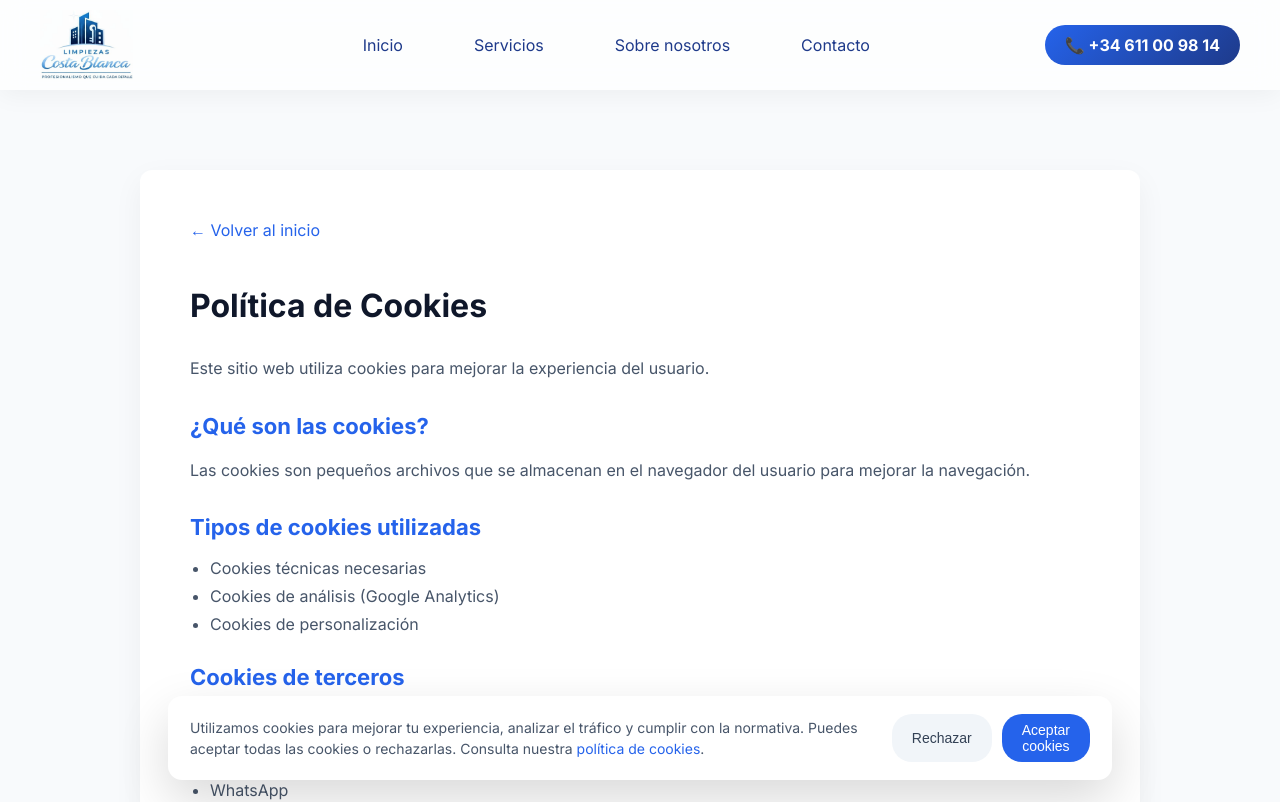
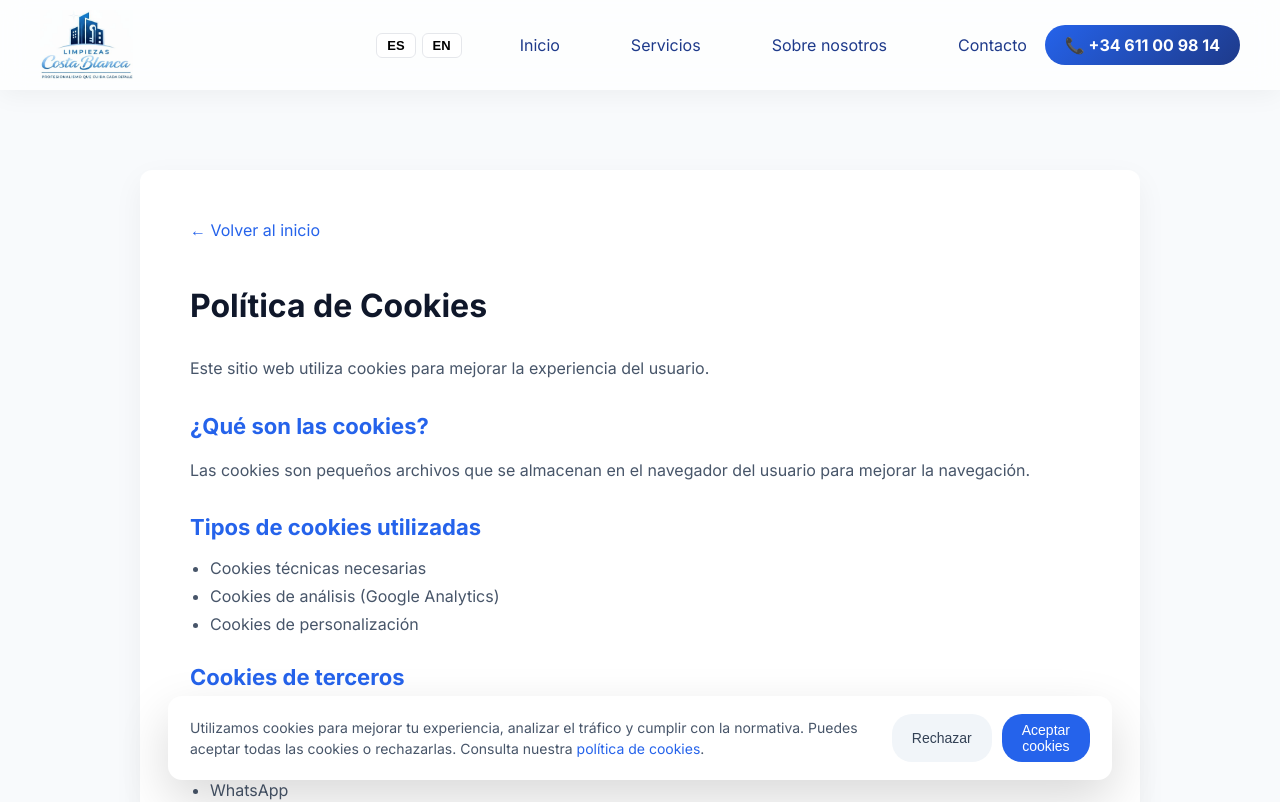
Before and after one commit to mduarte1996/limpiezas-dashboard, a React (Create React App) app: page /cookies in a window 1280 px wide. Shown: the top 802 px of the page. Built offline with nearby package versions, Linux system fonts and the light colour scheme.

Commit message:
selector de idioma

```diff
--- a/package.json
+++ b/package.json
@@ -13,12 +13,14 @@
     "chart.js": "^4.5.1",
     "date-fns": "^4.1.0",
     "emailjs-com": "^3.2.0",
+    "i18next": "^26.0.5",
     "jspdf": "^4.2.1",
     "react": "^19.2.4",
     "react-big-calendar": "^1.19.4",
     "react-calendar": "^6.0.0",
     "react-chartjs-2": "^5.3.1",
     "react-dom": "^19.2.4",
+    "react-i18next": "^17.0.3",
     "react-icons": "^5.6.0",
     "react-router-dom": "^7.14.0",
     "react-scripts": "5.0.1",
--- a/src/components/Navbar.css
+++ b/src/components/Navbar.css
@@ -149,3 +149,32 @@
 }
 
 }
+.lang-switch {
+  display: flex;
+  gap: 6px;
+  margin-left: auto;
+}
+
+.lang-switch button {
+  background: white;
+  border: 1px solid #e5e7eb;
+  padding: 4px 10px;
+  border-radius: 6px;
+  cursor: pointer;
+  font-weight: 600;
+  font-size: 13px;
+}
+
+.lang-switch button:hover {
+  background: #2563eb;
+  color: white;
+}
+@media (max-width:768px){
+
+.lang-switch {
+  position: absolute;
+  right: 65px;
+  top: 22px;
+}
+
+}
--- a/src/components/Navbar.js
+++ b/src/components/Navbar.js
@@ -1,9 +1,11 @@
 import React, { useState, useEffect } from "react";
 import "./Navbar.css";
+import { useTranslation } from "react-i18next";
 
 function Navbar() {
 
     const [menuOpen, setMenuOpen] = useState(false);
+    const { t, i18n } = useTranslation();
 
     // cerrar al hacer scroll
     useEffect(() => {
@@ -21,6 +23,11 @@ function Navbar() {
                 <img src="/logo-nuevo-lcb.png" alt="Limpiezas Costa Blanca" />
             </div>
 
+            <div className="lang-switch">
+                <button onClick={() => i18n.changeLanguage("es")}>ES</button>
+                <button onClick={() => i18n.changeLanguage("en")}>EN</button>
+            </div>
+
             {/* HAMBURGUESA */}
             <div
                 className={`hamburger ${menuOpen ? "active" : ""}`}
@@ -33,10 +40,29 @@ function Navbar() {
 
             {/* LINKS */}
             <ul className={`nav-links ${menuOpen ? "active" : ""}`}>
-                <li><a href="#inicio" onClick={() => setMenuOpen(false)}>Inicio</a></li>
-                <li><a href="#servicios" onClick={() => setMenuOpen(false)}>Servicios</a></li>
-                <li><a href="#sobre" onClick={() => setMenuOpen(false)}>Sobre nosotros</a></li>
-                <li><a href="#contacto" onClick={() => setMenuOpen(false)}>Contacto</a></li>
+                <li>
+                    <a href="#inicio" onClick={() => setMenuOpen(false)}>
+                        {t("inicio")}
+                    </a>
+                </li>
+
+                <li>
+                    <a href="#servicios" onClick={() => setMenuOpen(false)}>
+                        {t("servicios")}
+                    </a>
+                </li>
+
+                <li>
+                    <a href="#sobre" onClick={() => setMenuOpen(false)}>
+                        {t("sobre")}
+                    </a>
+                </li>
+
+                <li>
+                    <a href="#contacto" onClick={() => setMenuOpen(false)}>
+                        {t("contacto")}
+                    </a>
+                </li>
             </ul>
 
             {/* BOTÓN TEL */}
--- /dev/null
+++ b/src/i18n.js
@@ -0,0 +1,36 @@
+import i18n from "i18next";
+import { initReactI18next } from "react-i18next";
+
+const resources = {
+  es: {
+    translation: {
+      inicio: "Inicio",
+      servicios: "Servicios",
+      sobre: "Sobre nosotros",
+      contacto: "Contacto",
+      solicitar: "Solicitar presupuesto"
+    }
+  },
+  en: {
+    translation: {
+      inicio: "Home",
+      servicios: "Services",
+      sobre: "About us",
+      contacto: "Contact",
+      solicitar: "Request quote"
+    }
+  }
+};
+
+i18n
+.use(initReactI18next)
+.init({
+  resources,
+  lng: "es",
+  fallbackLng: "es",
+  interpolation: {
+    escapeValue: false
+  }
+});
+
+export default i18n;
--- a/src/index.js
+++ b/src/index.js
@@ -3,6 +3,7 @@ import ReactDOM from 'react-dom/client';
 import './index.css';
 import App from './App';
 import reportWebVitals from './reportWebVitals';
+import "./i18n";
 
 const root = ReactDOM.createRoot(document.getElementById('root'));
 root.render(
```
Also changed, not shown: 1 other file (tests, documents, lock files or other folders).
